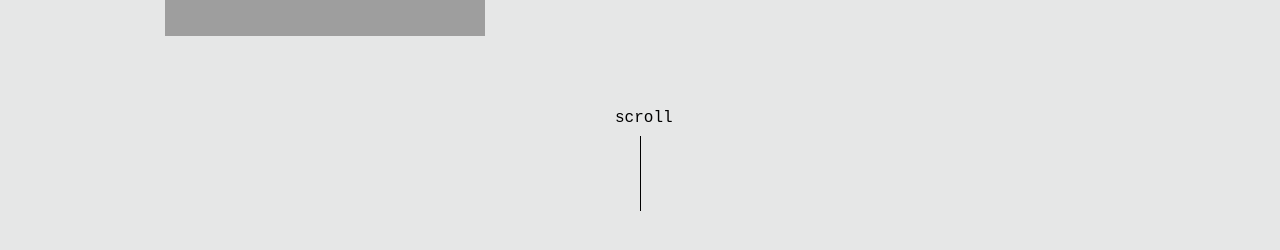
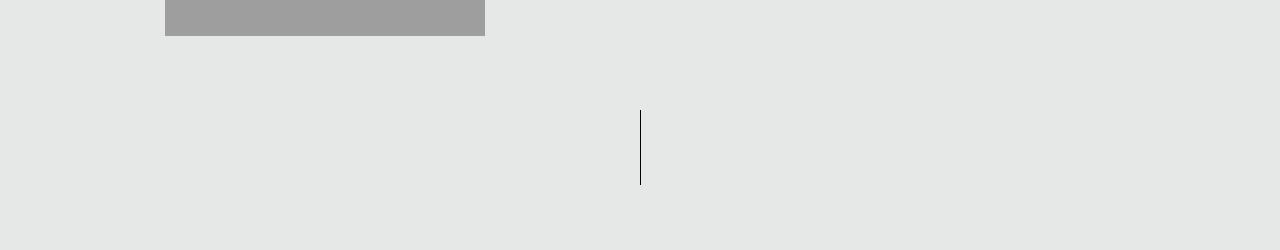
Before and after one commit to NickMiller11/nickmiller11.github.io, a Jekyll site: the page built from index.md, in a window 1280 px wide. Shown: the part 437-687 px from the top of the page. Built offline with Jekyll 4.4.1, drawn with Linux system fonts in a browser that asks for light colours; grey boxes are pictures that could not be loaded.

Commit message:
design tweak

```diff
--- a/_layouts/wrapper.html
+++ b/_layouts/wrapper.html
@@ -44,7 +44,7 @@
         <p id="intro">I'm a software engineer in Los Angeles.
           <br/>
           <br/>
-          I'm a co-creator of <a href="https://nami-serverless.github.io/" target="_blank">Nami</a>, a serverless framework designed to consume webhooks at scale, built using Node.js and AWS services.
+          I'm a co-creator of <a href="https://github.com/nami-serverless/nami" target="_blank">Nami</a>, a serverless framework designed to consume webhooks at scale, built using Node.js and AWS services.
           <br/>
           <br/>
           <!-- <a href="#background">More about me.</a> -->
@@ -53,7 +53,7 @@
       </div>
 
       <div id="scroll">
-        <small>scroll</small>
+        <small></small>
         <div class="line"></div>
       </div>
 
```
